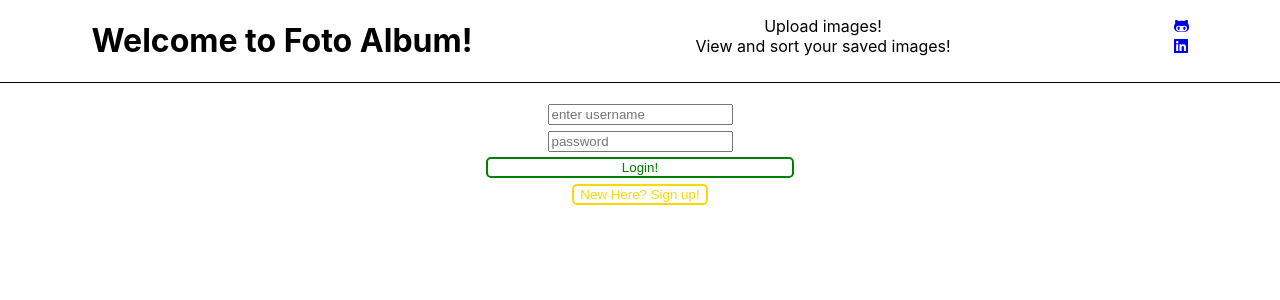
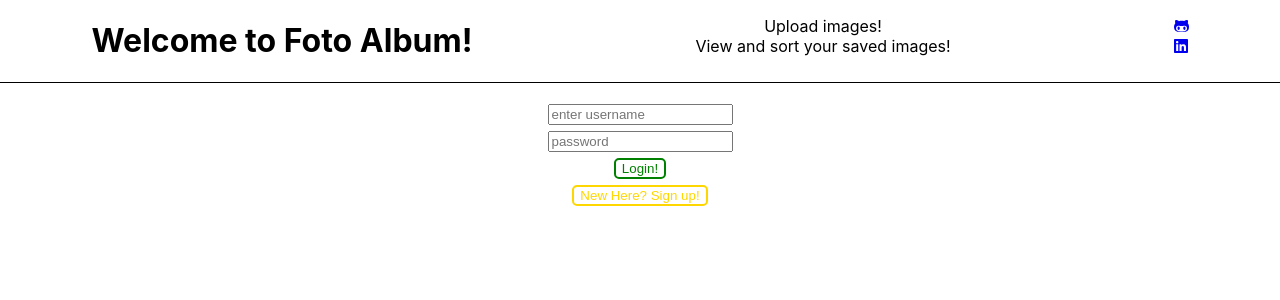
Before and after one commit to CD-Mackay/Image-Repo, a React (Create React App) app: page / in a window 1280 px wide. Shown: the top 300 px of the page. Built offline with nearby package versions, Linux system fonts and the light colour scheme; no server answers.

Commit message:
refactor input design

```diff
--- a/src/Components/loginstyles.css
+++ b/src/Components/loginstyles.css
@@ -1,19 +1,15 @@
 .form-wrapper {
-  max-width: 80vw;
   margin: auto;
 }
 
 #log-in-form {
-  display: flex;
-  flex-direction: column;
-  width: 30%;
-  margin: auto;
   margin-bottom: 5px;
 }
 
 #sign-up-form {
   margin-bottom: 5px;
 }
+
 .input-wrapper {
   margin-bottom: 5px;
 }
```
